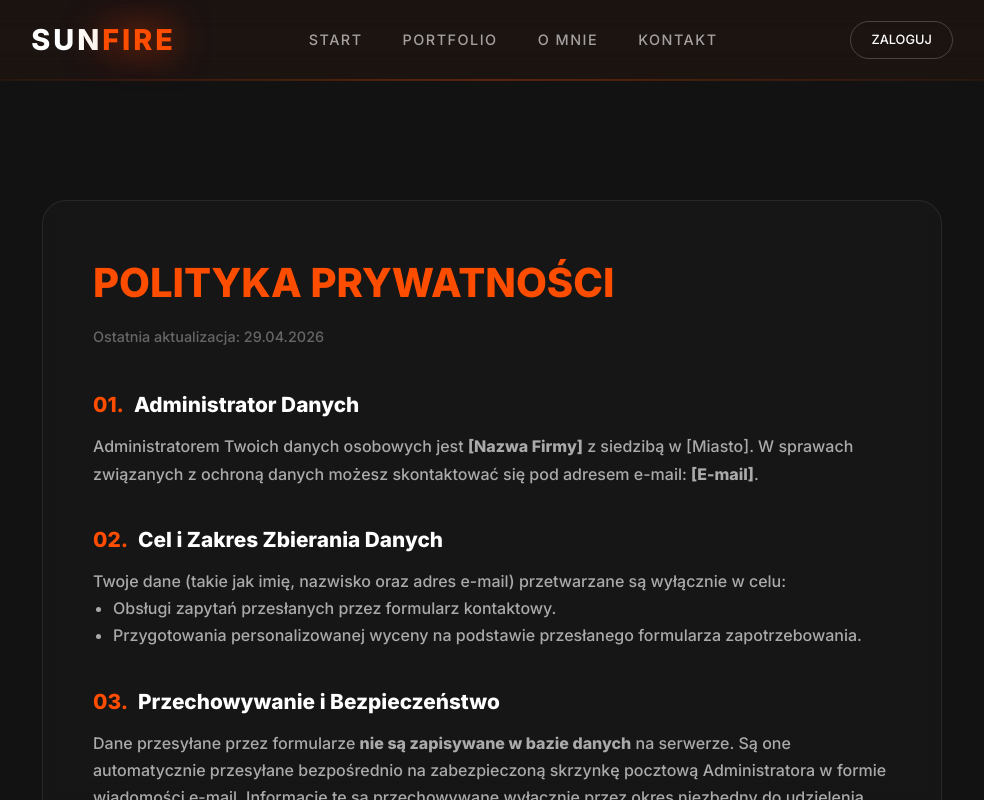
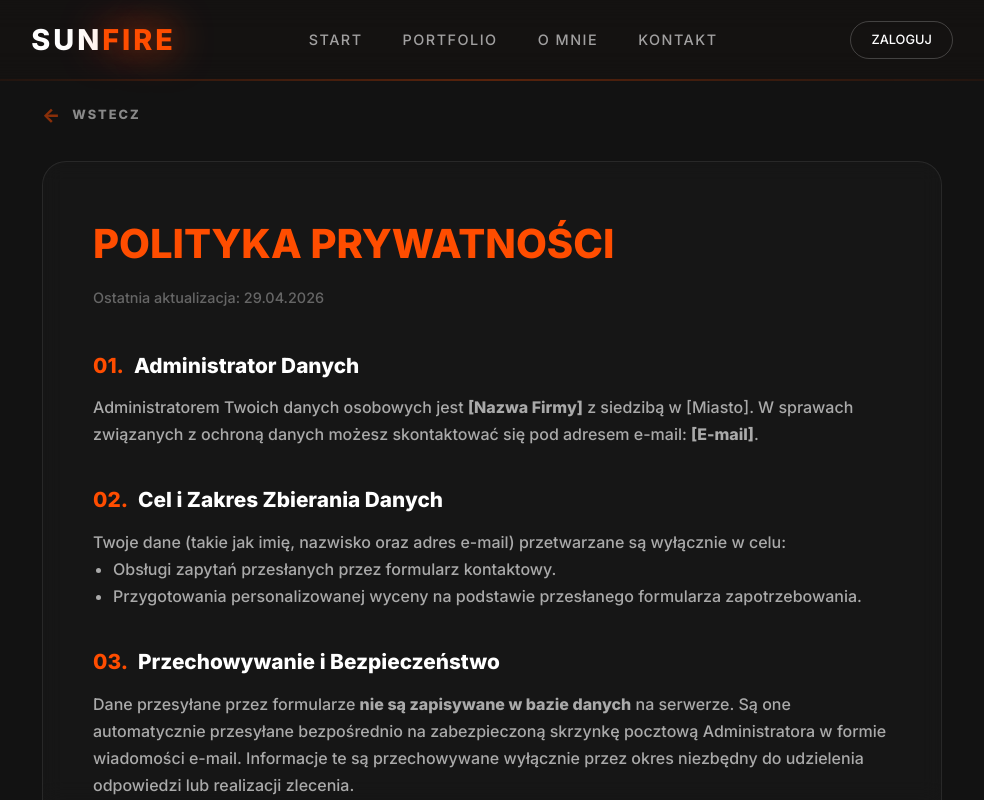
Before and after one commit to Majkelelek/SunFire, a React (Vite) app in the folder Client/: page /polityka-prywatnosci in a window 1280 px wide. Shown: the whole page, without its empty margins (148-1132 px from the left). Built offline with nearby package versions, Linux system fonts and the light colour scheme; no server answers.

Commit message:
feat: Add ScrollToTop component for improved navigation experience and update styles for Navbar and Footer and Legal

```diff
--- a/Client/src/App.jsx
+++ b/Client/src/App.jsx
@@ -10,6 +10,7 @@ import ProtectedRoute from './components/ProtectedRoute';
 import AboutPage from './pages/AboutPage';
 import Footer from './components/Footer';
 import LegalInfo from './pages/LegalInfo';
+import ScrollToTop from './components/ScrollToTop'; // IMPORT SCROLL FIX
 
 // Style
 import './App.css';
@@ -20,7 +21,6 @@ function App() {
   const [isInitialLoading, setIsInitialLoading] = useState(true);
   const apiUrl = import.meta.env.VITE_API_URL || "";
 
-  // 1. Sprawdzanie autoryzacji
   const checkAuth = useCallback(async () => {
     try {
       const res = await fetch(`${apiUrl}/api/auth/check`, { credentials: 'include' });
@@ -32,19 +32,14 @@ function App() {
     }
   }, [apiUrl]);
 
-  // 2. Pobieranie konfiguracji wyglądu
   const fetchSiteConfig = useCallback(async () => {
     try {
       const res = await fetch(`${apiUrl}/api/cms`);
       if (res.ok) {
         const config = await res.json();
-
-        // Ustawianie koloru akcentu
         if (config.primaryColor) {
           document.documentElement.style.setProperty('--sunfire-accent', config.primaryColor);
         }
-
-        // Ustawianie tła (obrazek lub kolor)
         if (config.backgroundImageUrl) {
           document.body.style.backgroundImage = `url(${config.backgroundImageUrl})`;
           document.body.style.backgroundSize = "cover";
@@ -62,25 +57,14 @@ function App() {
     }
   }, [apiUrl]);
 
-  // INICJALIZACJA APLIKACJI
   useEffect(() => {
     const initApp = async () => {
-      // Wykonujemy oba żądania równolegle, żeby było szybciej
-      await Promise.all([
-        checkAuth(),
-        fetchSiteConfig()
-      ]);
-
-      // Dodajemy małe sztuczne opóźnienie (300ms), żeby przejście było płynne
-      setTimeout(() => {
-        setIsInitialLoading(false);
-      }, 300);
+      await Promise.all([checkAuth(), fetchSiteConfig()]);
+      setTimeout(() => { setIsInitialLoading(false); }, 300);
     };
-
     initApp();
   }, [checkAuth, fetchSiteConfig]);
 
-  // EKRAN ŁADOWANIA (Ukrywa błyski kolorów i weryfikację)
   if (isInitialLoading) {
     return (
       <div className="sunfire-loader-overlay">
@@ -94,25 +78,16 @@ function App() {
 
   return (
     <Router>
+      <ScrollToTop /> {/* SCROLL FIX UMIESZCZONY W ROUTERZE */}
       <Navbar isAdmin={isAdmin} setIsAdmin={setIsAdmin} />
 
       <main className="content-wrapper">
         <Routes>
           <Route path="/" element={<Home isAdmin={isAdmin} />} />
           <Route path="/contact" element={<ContactPage />} />
-          <Route
-            path="/login"
-            element={<Login setIsAdmin={setIsAdmin} checkAuth={checkAuth} />}
-          />
+          <Route path="/login" element={<Login setIsAdmin={setIsAdmin} checkAuth={checkAuth} />} />
           <Route path="/about" element={<AboutPage isAdmin={isAdmin} />} />
-          <Route
-            path="/admin"
-            element={
-              <ProtectedRoute isAdmin={isAdmin}>
-                <Admin />
-              </ProtectedRoute>
-            }
-          />
+          <Route path="/admin" element={<ProtectedRoute isAdmin={isAdmin}><Admin /></ProtectedRoute>} />
           <Route path="/polityka-prywatnosci" element={<LegalInfo />} />
           <Route path="/portfolio" element={<PortfolioPage isAdmin={isAdmin} />} />
         </Routes>
--- a/Client/src/components/Footer.css
+++ b/Client/src/components/Footer.css
@@ -1,7 +1,7 @@
 .main-footer {
     width: 100%;
     padding: 15px 0;
-    background: color-mix(in srgb, var(--sunfire-accent), transparent 95%);
+    background: color-mix(in srgb, var(--sunfire-accent), transparent 99%);
     border-top: 1px solid color-mix(in srgb, var(--sunfire-accent), transparent 90%);
     backdrop-filter: blur(10px);
     height: auto;
--- a/Client/src/components/Navbar.css
+++ b/Client/src/components/Navbar.css
@@ -2,7 +2,7 @@
     position: sticky;
     top: 0;
     z-index: 1000;
-    background: color-mix(in srgb, var(--sunfire-accent), transparent 96%);
+    background: color-mix(in srgb, var(--sunfire-accent), transparent 99%);
     backdrop-filter: blur(15px);
     -webkit-backdrop-filter: blur(15px);
     border-bottom: 0px solid color-mix(in srgb, var(--sunfire-accent), transparent 90%);
--- /dev/null
+++ b/Client/src/components/ScrollToTop.jsx
@@ -0,0 +1,25 @@
+import { useEffect } from "react";
+import { useLocation } from "react-router-dom";
+
+const ScrollToTop = () => {
+  const { pathname } = useLocation();
+
+  useEffect(() => {
+    // 1. Przewija główne okno
+    window.scrollTo(0, 0);
+
+    // 2. Przewija element html i body (ważne dla niektórych przeglądarek)
+    document.documentElement.scrollTo(0, 0);
+    document.body.scrollTo(0, 0);
+
+    // 3. Przewija Twój wrapper, jeśli to on ma overflow (najczęstsza przyczyna)
+    const wrapper = document.querySelector('.content-wrapper');
+    if (wrapper) {
+      wrapper.scrollTo(0, 0);
+    }
+  }, [pathname]);
+
+  return null;
+};
+
+export default ScrollToTop;
--- a/Client/src/pages/Home.css
+++ b/Client/src/pages/Home.css
@@ -176,10 +176,11 @@
     padding: 20px;
     transition: 0.3s;
     border-radius: 20px;
+    /* DODAJ TE LINIE: */
 }
 
 .editable-wrapper:hover {
-    background: rgba(255, 255, 255, 0.03);
+  background: transparent;
 }
 
 .admin-main-edit {
--- a/Client/src/pages/LegalInfo.jsx
+++ b/Client/src/pages/LegalInfo.jsx
@@ -1,8 +1,31 @@
 import React from 'react';
+import { Link } from 'react-router-dom';
 
 const LegalInfo = () => {
     return (
-        <div className="container" style={{ paddingTop: '120px', paddingBottom: '80px' }}>
+        <div className="container" style={{ paddingTop: '20px', paddingBottom: '80px' }}>
+
+            {/* Przycisk powrotu */}
+            <div style={{ maxWidth: '900px', margin: '0 auto 30px auto' }}>
+                <Link to="/" style={{
+                    color: '#fff',
+                    textDecoration: 'none',
+                    fontSize: '0.8rem',
+                    fontWeight: '800',
+                    letterSpacing: '2px',
+                    display: 'flex',
+                    alignItems: 'center',
+                    gap: '10px',
+                    opacity: '0.5',
+                    transition: '0.3s'
+                }}
+                onMouseEnter={(e) => e.currentTarget.style.opacity = '1'}
+                onMouseLeave={(e) => e.currentTarget.style.opacity = '0.5'}
+                >
+                    <span style={{ fontSize: '1.2rem', color: 'var(--primary)' }}>←</span> WSTECZ
+                </Link>
+            </div>
+
             <div className="privacy-card" style={{
                 background: 'rgba(255, 255, 255, 0.02)',
                 padding: '50px',
```
